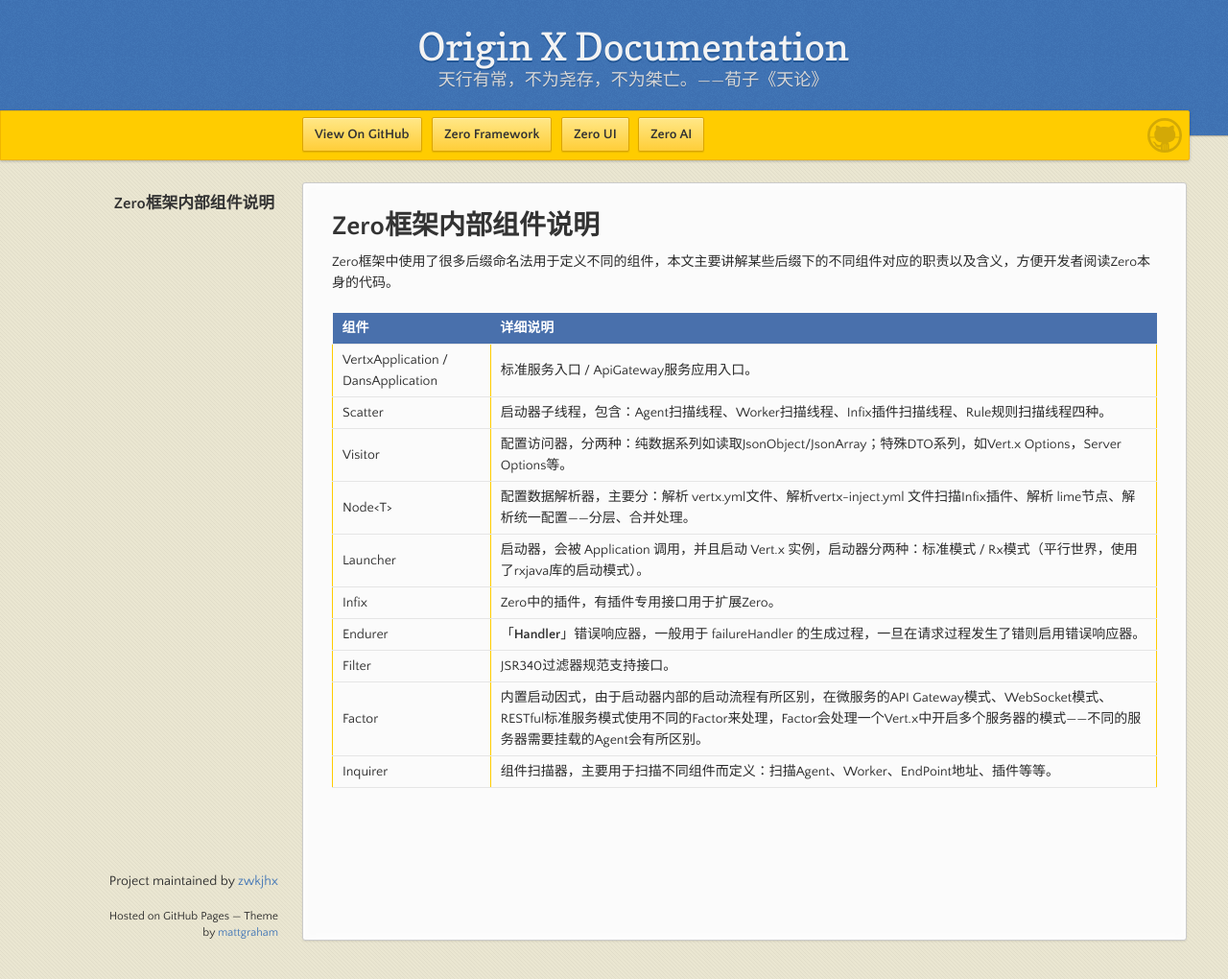
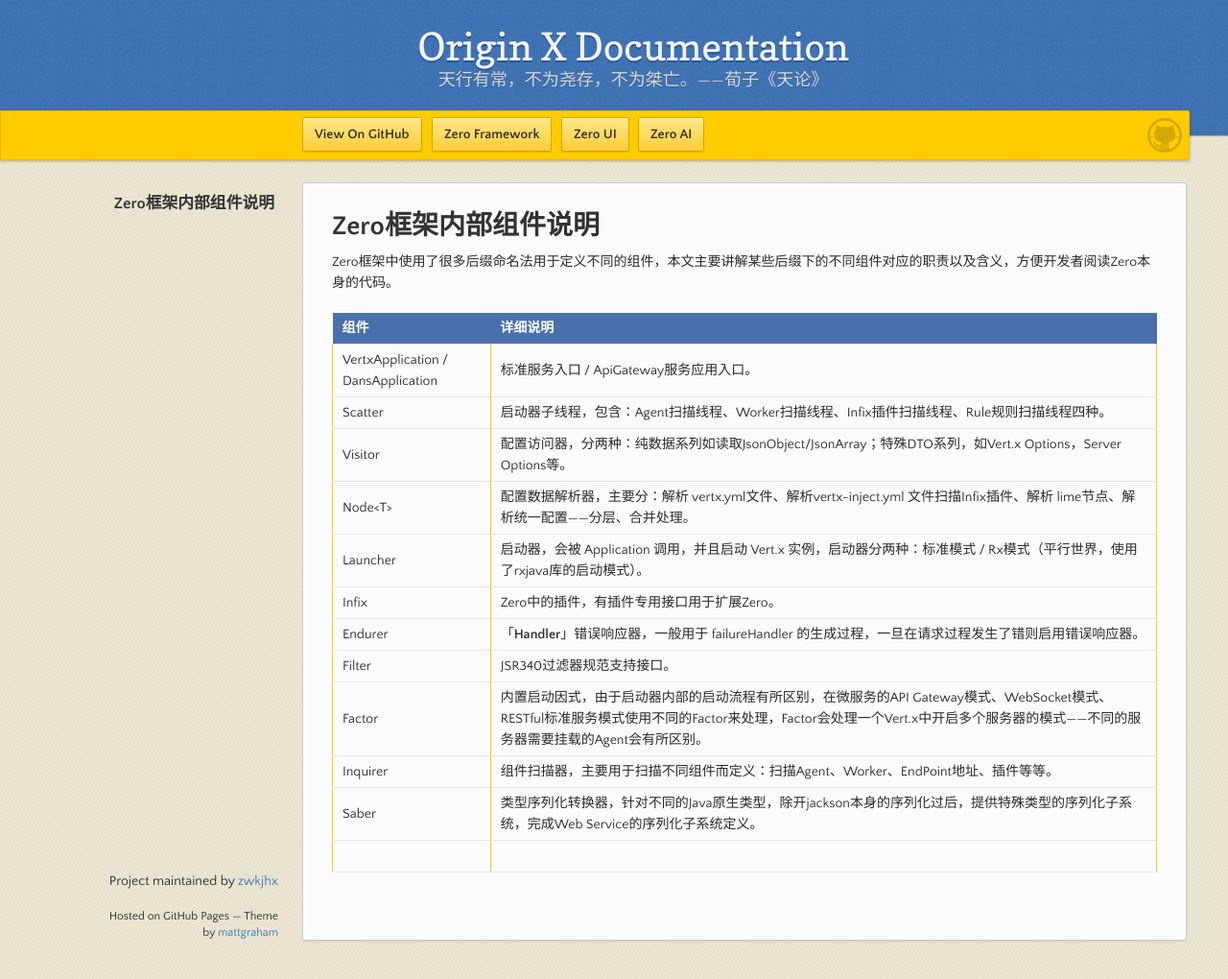
Before and after one commit to zwkjhx/ox-doc, a Jekyll site: the page built from specification/1-zerogui-fan/spc-004-zeronei-bu-zu-jian-shuo-ming.md, in a window 1280 px wide and 1020 px high. Shown: the whole window at 96% size. Built offline with Jekyll 4.4.1, drawn with Linux system fonts in a browser that asks for light colours; our own code applies the rules of GitHub Pages for plain Markdown files.

Commit message:
Updates specification/1-zerogui-fan/spc-004-zeronei-bu-zu-jian-shuo-ming.md
Auto commit by GitBook Editor

```diff
--- a/specification/1-zerogui-fan/spc-004-zeronei-bu-zu-jian-shuo-ming.md
+++ b/specification/1-zerogui-fan/spc-004-zeronei-bu-zu-jian-shuo-ming.md
@@ -14,3 +14,5 @@
 | Filter | JSR340过滤器规范支持接口。 |
 | Factor | 内置启动因式，由于启动器内部的启动流程有所区别，在微服务的API Gateway模式、WebSocket模式、RESTful标准服务模式使用不同的Factor来处理，Factor会处理一个Vert.x中开启多个服务器的模式——不同的服务器需要挂载的Agent会有所区别。 |
 | Inquirer | 组件扫描器，主要用于扫描不同组件而定义：扫描Agent、Worker、EndPoint地址、插件等等。 |
+| Saber | 类型序列化转换器，针对不同的Java原生类型，除开jackson本身的序列化过后，提供特殊类型的序列化子系统，完成Web Service的序列化子系统定义。 |
+|  |  |
```
